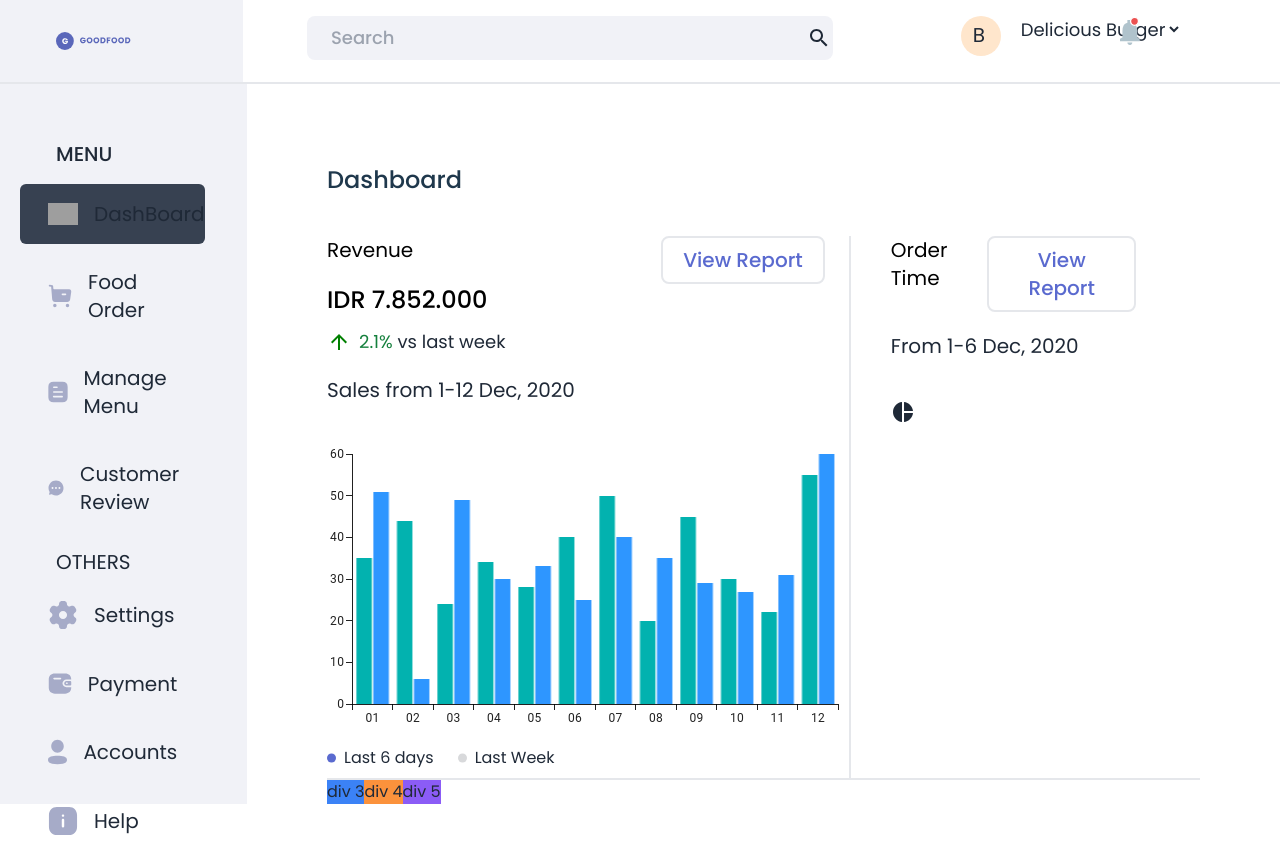
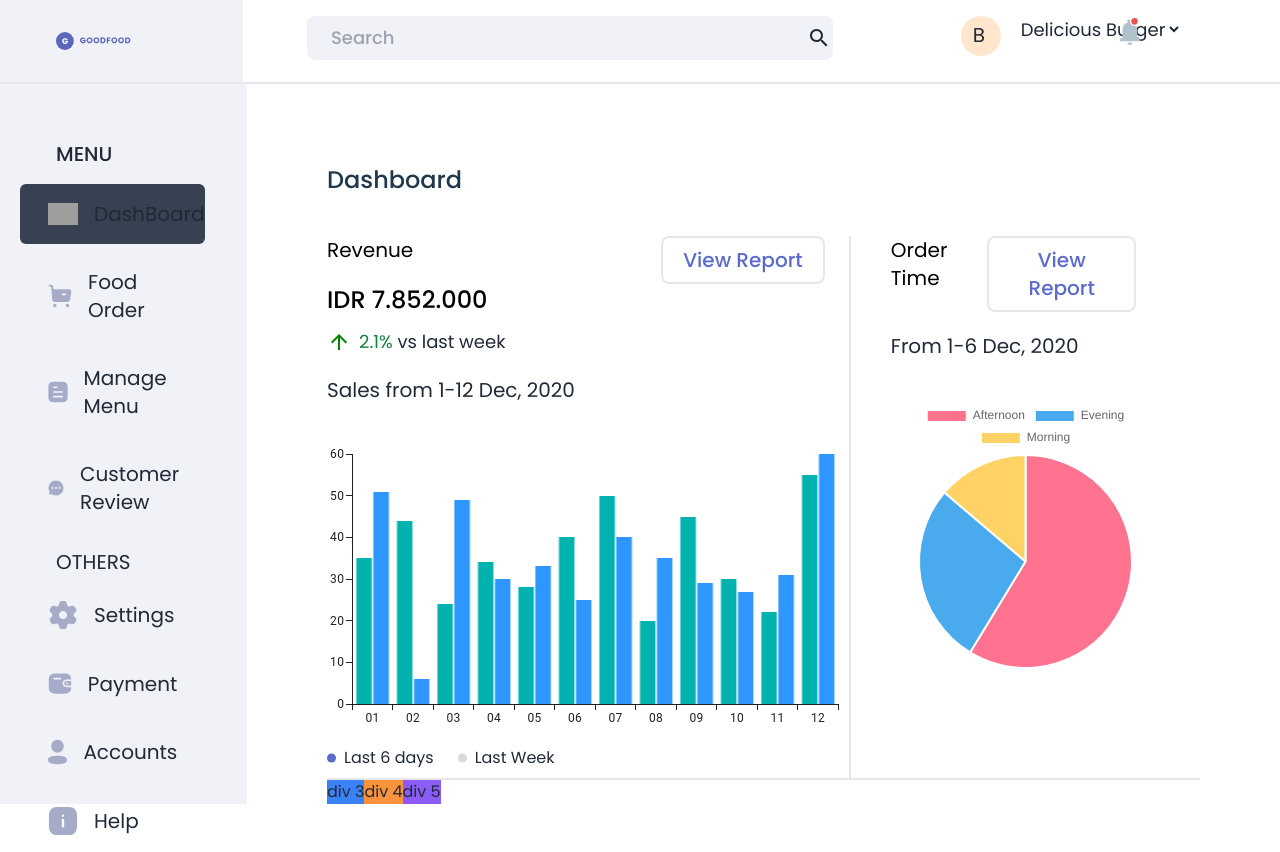
Before and after one commit to sammy002621/e_commerce, a React (Create React App) app: page /dashboard in a window 1280 px wide. Built offline with nearby package versions, Linux system fonts and the light colour scheme; no server answers; grey boxes are pictures that could not be loaded.

Commit message:
finished order chart

```diff
--- a/package.json
+++ b/package.json
@@ -13,7 +13,9 @@
     "@testing-library/user-event": "^13.5.0",
     "axios": "^1.7.2",
     "body-parser": "^1.20.2",
+    "chart.js": "^4.4.3",
     "react": "^18.3.1",
+    "react-chartjs-2": "^5.2.0",
     "react-dom": "^18.3.1",
     "react-hot-toast": "^2.4.1",
     "react-router-dom": "^6.23.1",
--- a/src/components/Dashboard.jsx
+++ b/src/components/Dashboard.jsx
@@ -2,7 +2,7 @@ import React from 'react'
 import SearchIcon from '@mui/icons-material/Search';
 import ArrowUpwardIcon from '@mui/icons-material/ArrowUpward';
 import ChartsOverviewDemo from './ChartsOverviewDemo';
-import { PieChart } from '@mui/icons-material';
+import { PieChart } from './PieChart';
 
 
 function Dashboard() {
@@ -135,19 +135,7 @@ function Dashboard() {
         <button className='border-button2 border-2 py-2 px-5 rounded-lg text-xl text-button_color font-medium hover:cursor-pointer mr-6'>View Report</button>
     </div>
     <p className='mt-5 text-xl mb-10'> From 1-6 Dec, 2020</p>
-    <PieChart
-  colors={['red', 'blue', 'green']} // Use palette
-  series={[
-    {
-      data: [
-        { value: 10, color: 'orange',label: 'series A' }, // Use color property
-        { value: 15, color: 'green' },
-        { value: 20, color: 'red' },
-        // ...
-      ],
-    },
-  ]}
-/>
+<PieChart/>
 
 </div>
 </div>
--- a/src/components/PieChart.jsx
+++ b/src/components/PieChart.jsx
@@ -0,0 +1,14 @@
+import { Pie } from "react-chartjs-2";
+import {Chart as ChartJS , Tooltip,Legend,ArcElement } from "chart.js"
+import { pieChartData } from "../constants/data";
+
+
+ChartJS.register(Tooltip,Legend,ArcElement);
+
+export const PieChart = ()=>{
+    const options = {};
+
+    return <div>
+        <Pie options={options} data={pieChartData}/>
+    </div>
+}
--- /dev/null
+++ b/src/constants/data.js
@@ -0,0 +1,17 @@
+export const pieChartData = {
+    labels:["Afternoon","Evening","Morning"],
+    datasets:[
+        {
+            label:"Time Spent",
+            data:[128,60,30],
+            backgroundColor: [
+               "rgba(255,99,132,0.9)",
+               "rgba(54,162,235,0.9)",
+               "rgba(255,206,86,0.9)",
+
+
+            ],
+            hoverOffset:4
+        }
+    ]
+}
```
Also changed, not shown: 1 other file (tests, documents, lock files or other folders).
